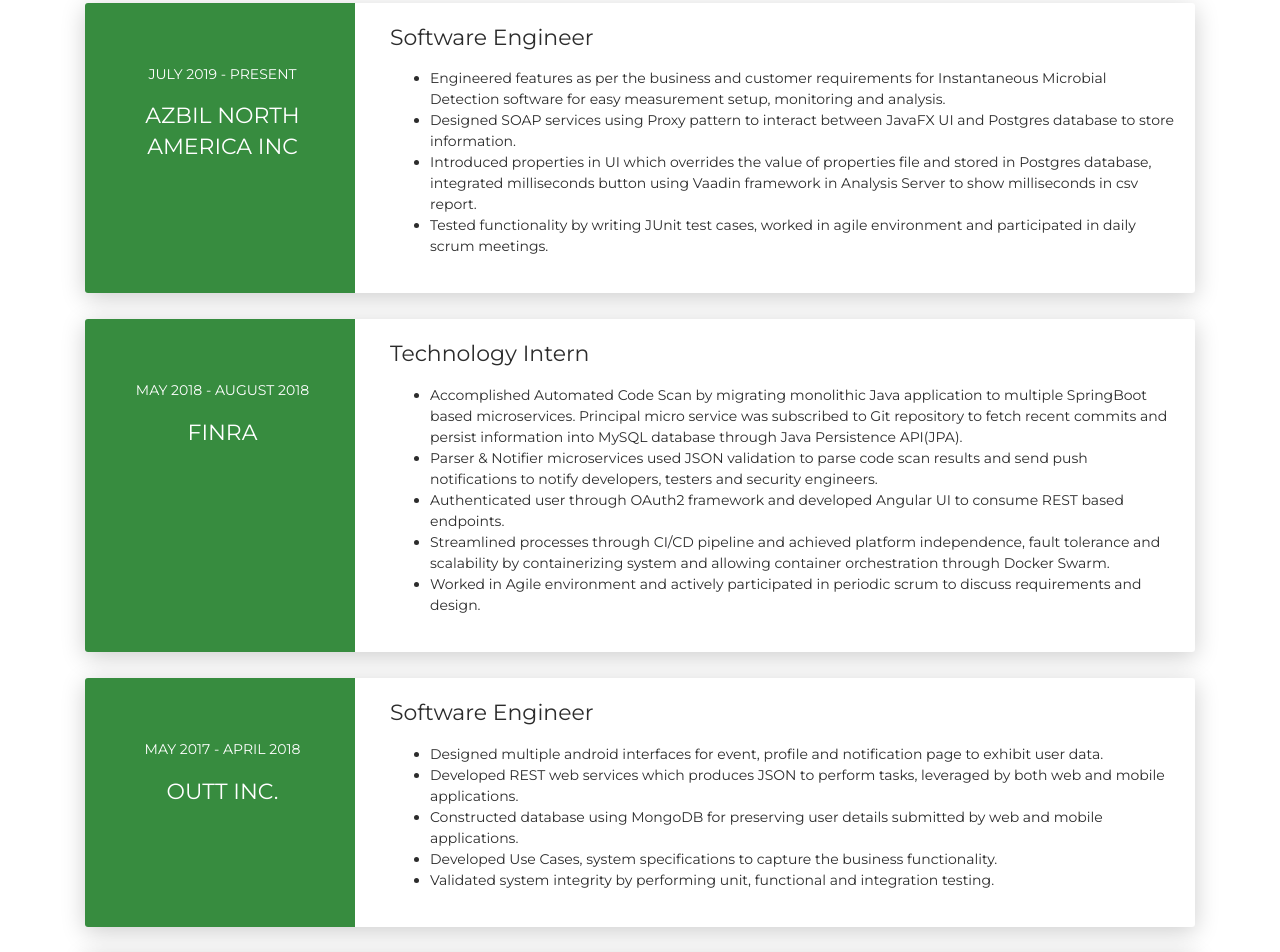
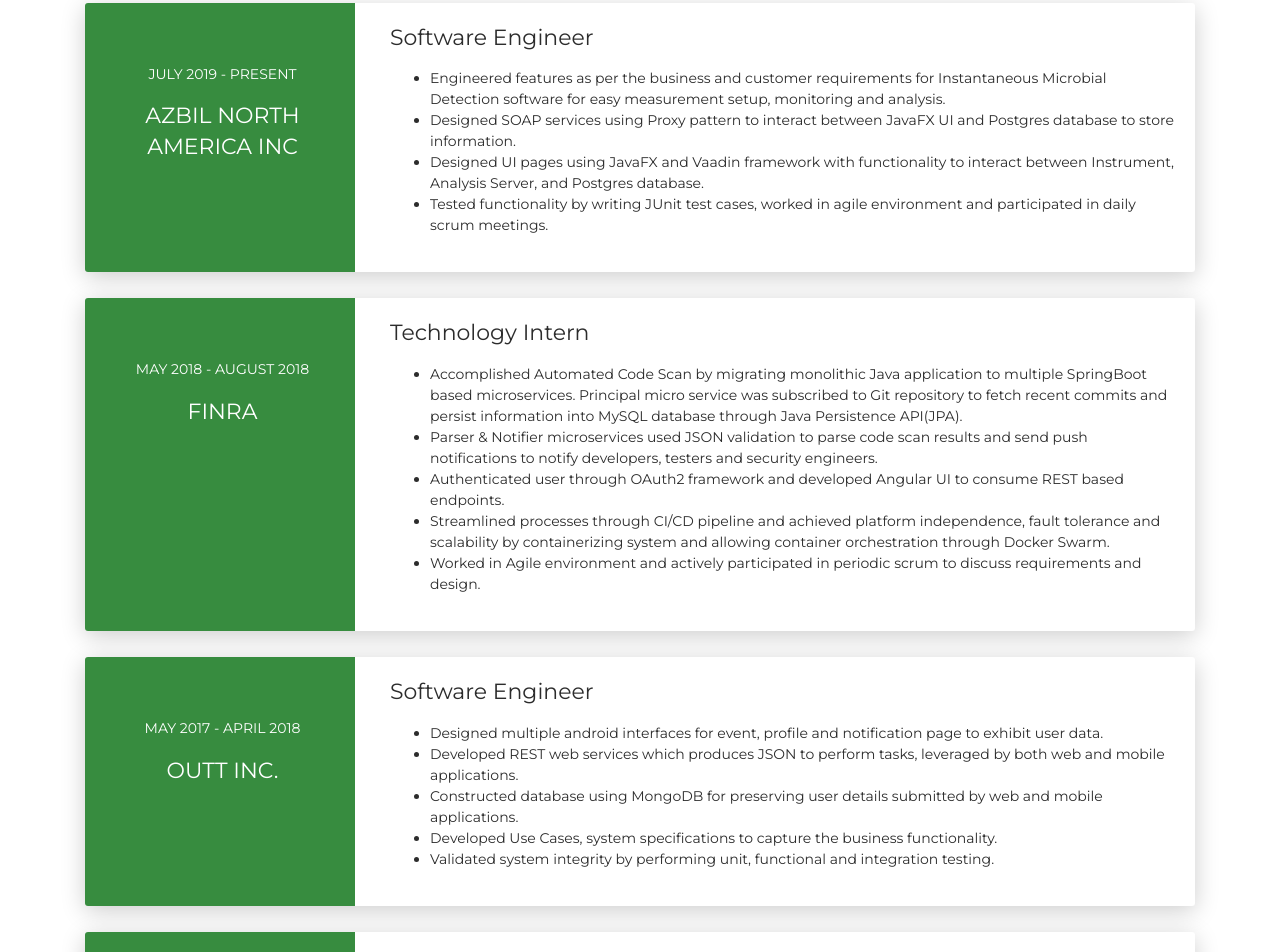
Before and after one commit to shubhamgupta95/shubhamgupta95.github.io, a plain HTML site: page index.html in a window 1280 px wide. Shown: the part 1297-2249 px from the top of the page. Drawn offline with Linux system fonts and the light colour scheme.

Commit message:
Updated Job descripton for Azbil North America

```diff
--- a/index.html
+++ b/index.html
@@ -119,7 +119,7 @@
                     <ul>
                         <li> Engineered features as per the business and customer requirements for Instantaneous Microbial Detection software for easy measurement setup, monitoring and analysis. </li>
                         <li> Designed SOAP services using Proxy pattern to interact between JavaFX UI and Postgres database to store information. </li>
-                        <li> Introduced properties in UI which overrides the value of properties file and stored in Postgres database, integrated milliseconds button using Vaadin framework in Analysis Server to show milliseconds in csv report. </li>
+                        <li> Designed UI pages using JavaFX and Vaadin framework with functionality to interact between Instrument, Analysis Server, and Postgres database. </li>
                         <li> Tested functionality by writing JUnit test cases, worked in agile environment and participated in daily scrum meetings. </li>
                     </ul>
                   </div>
```
